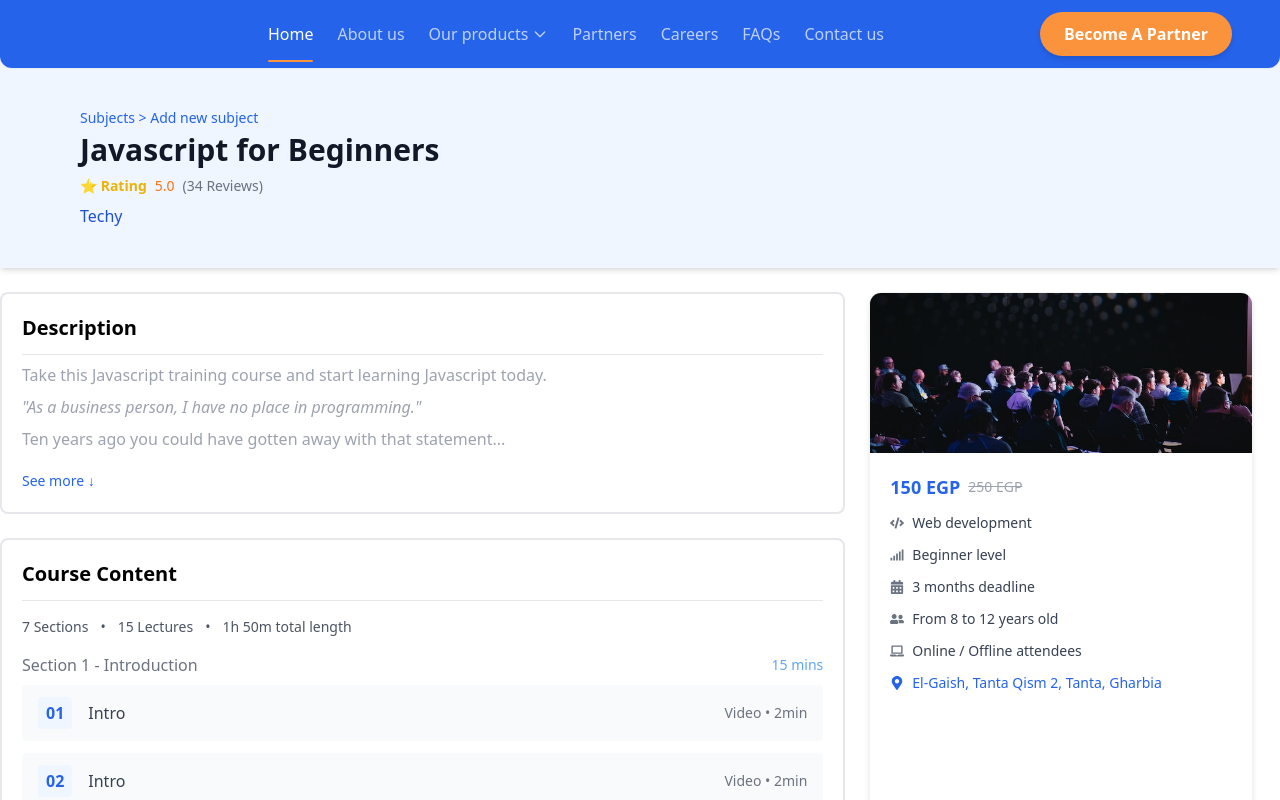
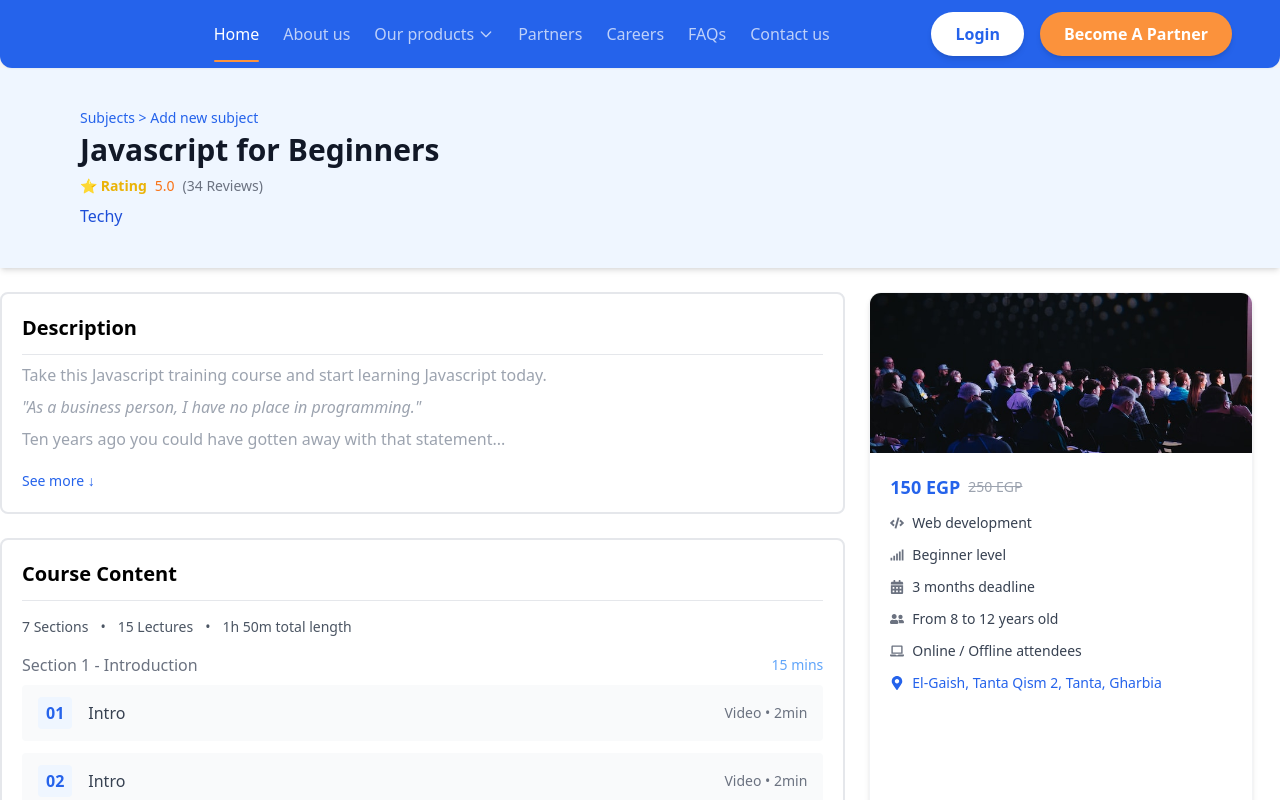
Before and after one commit to Techy-software/techy-website, a React (Vite) app: page /CourseOverview in a window 1280 px wide. Shown: the top 800 px of the page. Built offline with nearby package versions, Linux system fonts and the light colour scheme.

Commit message:
Update NavBar.jsx

```diff
--- a/src/AdminDashboard/components/NavBar/NavBar.jsx
+++ b/src/AdminDashboard/components/NavBar/NavBar.jsx
@@ -1,7 +1,9 @@
 import { useState } from "react";
+import { useNavigate } from "react-router-dom";
 
 const NavBar = () => {
   const [activeTab, setActiveTab] = useState("Home");
+  const navigator = useNavigate();
 
   const tabs = [
     "Home",
@@ -12,6 +14,14 @@ const NavBar = () => {
     "FAQs",
     "Contact us",
   ];
+
+  const handleLogin = () => {
+    navigator("/login");
+  };
+
+  const handleBecomePartner = () => {
+    navigator("/becomeAPartner");
+  };
 
   return (
     <header className="py-2 px-4 bg-blue-600 shadow-sm sticky top-0 z-50 rounded-b-xl">
@@ -53,9 +63,20 @@ const NavBar = () => {
           ))}
         </nav>
 
-        <button className="bg-orange-400 text-white font-semibold py-2.5 px-6 rounded-full shadow-md hover:bg-yellow-500 transition-colors duration-200">
-          Become A Partner
-        </button>
+        <div className="flex gap-4">
+          <button
+            onClick={handleLogin}
+            className="bg-white text-blue-600 font-semibold py-2.5 px-6 rounded-full shadow-md hover:bg-gray-100 transition-colors duration-200"
+          >
+            Login
+          </button>
+          <button
+            onClick={handleBecomePartner}
+            className="bg-orange-400 text-white font-semibold py-2.5 px-6 rounded-full shadow-md hover:bg-yellow-500 transition-colors duration-200"
+          >
+            Become A Partner
+          </button>
+        </div>
       </div>
     </header>
   );
```
